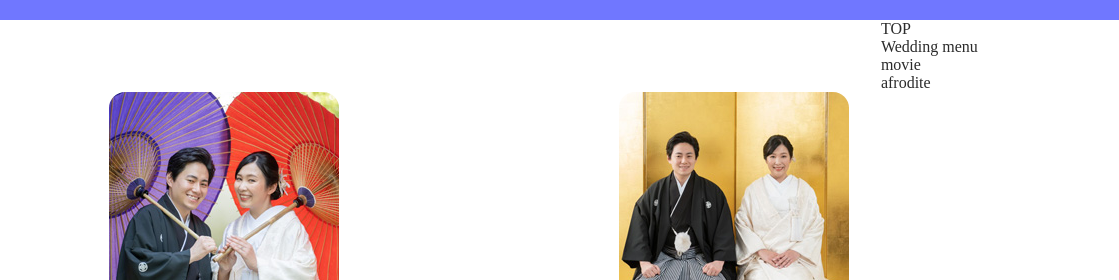
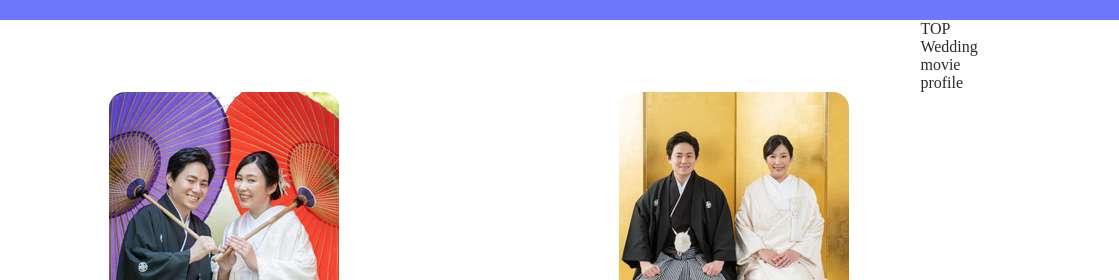
Before and after one commit to oimo333/mio-WeddingHP, a plain HTML site: page pre photo.html in a window 1280 px wide. Shown: the top 280 px of the page, 161-1280 px from the left. Drawn offline with Linux system fonts and the light colour scheme; some packages are replaced by stand-ins of ours.

Commit message:
Update pre photo.html

```diff
--- a/pre photo.html
+++ b/pre photo.html
@@ -35,9 +35,9 @@
         <nav>
           <ul class="main1-nav font-english">
             <li><a href="index.html">TOP</a></li>
-            <li><a href="AFmenu.html">Wedding menu</a></li>
+            <li><a href="WD.html">Wedding</a></li>
             <li><a href="top.html">movie</a></li>
-            <li><a href="a.html">afrodite</a></li>
+            <li><a href="pb.html">profile</a></li>
           </ul>
         </nav>
       </header>
```
